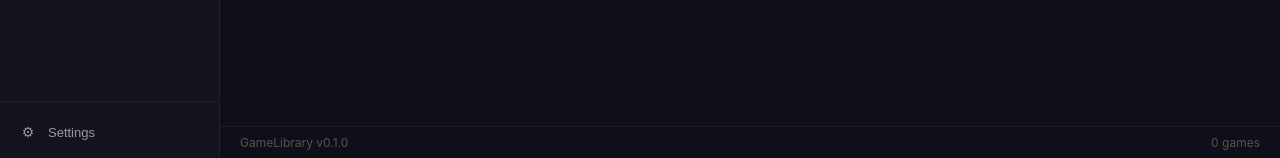
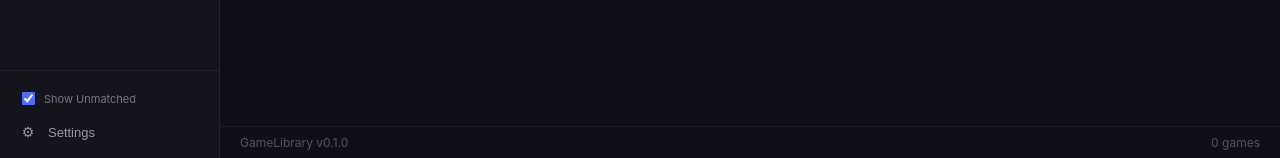
Before and after one commit to kaniol-lck/GameLibrary, a React (Vite) app in the folder frontend/: page / in a window 1280 px wide. Shown: the part 642-800 px from the top of the page. Built offline with nearby package versions, Linux system fonts and the light colour scheme.

Commit message:
feat: sidebar toggle to show/hide unmatched games (v0.6.2)
- Checkbox at sidebar bottom: 'Show Unmatched'
- When unchecked, unmatched games hidden from all views except Unmatched filter
- Only visible when sidebar is expanded

```diff
--- a/frontend/src/App.css
+++ b/frontend/src/App.css
@@ -179,6 +179,21 @@
   white-space: nowrap;
   overflow: hidden;
   text-overflow: ellipsis;
+}
+
+.sidebar-unmatched-toggle {
+  display: flex;
+  align-items: center;
+  gap: 6px;
+  padding: 4px 10px 8px;
+  font-size: 11px;
+  color: #777;
+  cursor: pointer;
+}
+
+.sidebar-unmatched-toggle input {
+  accent-color: #4f6ef7;
+  cursor: pointer;
 }
 
 /* ===== Top Bar ===== */
--- a/frontend/src/App.tsx
+++ b/frontend/src/App.tsx
@@ -33,6 +33,7 @@ function App() {
   const [ctxMenu, setCtxMenu] = useState<{ game: game.GameInfo; x: number; y: number } | null>(null);
   const [coverRefresh, setCoverRefresh] = useState(0);
   const [pathLabels, setPathLabels] = useState<Record<string, string[]>>({});
+  const [showUnmatched, setShowUnmatched] = useState(true);
 
   const {
     scrapingIds, scrapedOkIds, scrapedErrIds,
@@ -100,25 +101,29 @@ function App() {
   const handleDetailUpdated = () => { loadGames(); };
 
   const filteredGames = (() => {
-    if (selectedNav === 'all') return games.filter((g) => ((g as any).platforms || []).length > 0);
-    if (selectedNav === 'starred') return games.filter((g) => g.starred);
+    let result = games;
+    if (!showUnmatched && selectedNav !== 'platform:unmatched') {
+      result = result.filter((g) => ((g as any).platforms || []).length > 0);
+    }
+    if (selectedNav === 'all') return result.filter((g) => ((g as any).platforms || []).length > 0);
+    if (selectedNav === 'starred') return result.filter((g) => g.starred);
     if (selectedNav.startsWith('platform:')) {
       const plat = selectedNav.slice(9);
       if (plat === 'unmatched') {
-        return games.filter((g) => ((g as any).platforms || []).length === 0);
+        return result.filter((g) => ((g as any).platforms || []).length === 0);
       }
-      return games.filter((g) => {
+      return result.filter((g) => {
         const plats: any[] = (g as any).platforms || [];
         return plats.some((p: any) => p.platform === plat);
       });
     }
-    if (selectedNav.startsWith('type:')) return games.filter((g) => g.type === selectedNav.slice(5));
-    if (selectedNav.startsWith('tag:')) return games.filter((g) => (g.metadata?.tags || []).includes(selectedNav.slice(4)));
-    if (selectedNav.startsWith('usertag:')) return games.filter((g) => (g.tags || []).includes(selectedNav.slice(8)));
+    if (selectedNav.startsWith('type:')) return result.filter((g) => g.type === selectedNav.slice(5));
+    if (selectedNav.startsWith('tag:')) return result.filter((g) => (g.metadata?.tags || []).includes(selectedNav.slice(4)));
+    if (selectedNav.startsWith('usertag:')) return result.filter((g) => (g.tags || []).includes(selectedNav.slice(8)));
     if (selectedNav.startsWith('pathlabel:')) {
       const label = selectedNav.slice(10);
       const exeDir = (appInfo?.['exeDir'] || '').replace(/\\/g, '/');
-      return games.filter((g: any) => {
+      return result.filter((g: any) => {
         const gd = (g.gameDir || '').replace(/\\/g, '/');
         for (const [dirPath, labels] of Object.entries(pathLabels)) {
           let absPath = dirPath.replace(/\\/g, '/');
@@ -136,7 +141,7 @@ function App() {
         return false;
       });
     }
-    return games;
+    return result;
   })();
 
   const newGames = scanResults?.filter((r) => r.isNew).length ?? 0;
@@ -166,6 +171,8 @@ function App() {
         machineName={appInfo?.['machineName'] ?? ''}
         pathLabels={pathLabels}
         exeDir={appInfo?.['exeDir'] || ''}
+        showUnmatched={showUnmatched}
+        onToggleUnmatched={() => setShowUnmatched(!showUnmatched)}
       />
 
       <div className="main-area">
--- a/frontend/src/components/Sidebar.tsx
+++ b/frontend/src/components/Sidebar.tsx
@@ -16,6 +16,8 @@ interface SidebarProps {
   machineName: string;
   pathLabels?: Record<string, string[]>;
   exeDir?: string;
+  showUnmatched?: boolean;
+  onToggleUnmatched?: () => void;
 }
 
 function deriveCategories(games: game.GameInfo[], pathLabels: Record<string, string[]> | undefined, exeDir?: string): Category[] {
@@ -121,6 +123,8 @@ export default function Sidebar({
   machineName,
   pathLabels,
   exeDir,
+  showUnmatched,
+  onToggleUnmatched,
 }: SidebarProps) {
   const categories = deriveCategories(games, pathLabels, exeDir);
   const allCount = games.length;
@@ -273,6 +277,12 @@ export default function Sidebar({
         {!collapsed && (
           <span className="sidebar-machine">{machineName}</span>
         )}
+        {!collapsed && (
+          <label className="sidebar-unmatched-toggle">
+            <input type="checkbox" checked={showUnmatched} onChange={onToggleUnmatched} />
+            <span>Show Unmatched</span>
+          </label>
+        )}
         <button
           className={`sidebar-item sidebar-item-settings ${selectedNav === 'settings' ? 'active' : ''}`}
           onClick={() => onSelectNav('settings')}
```
